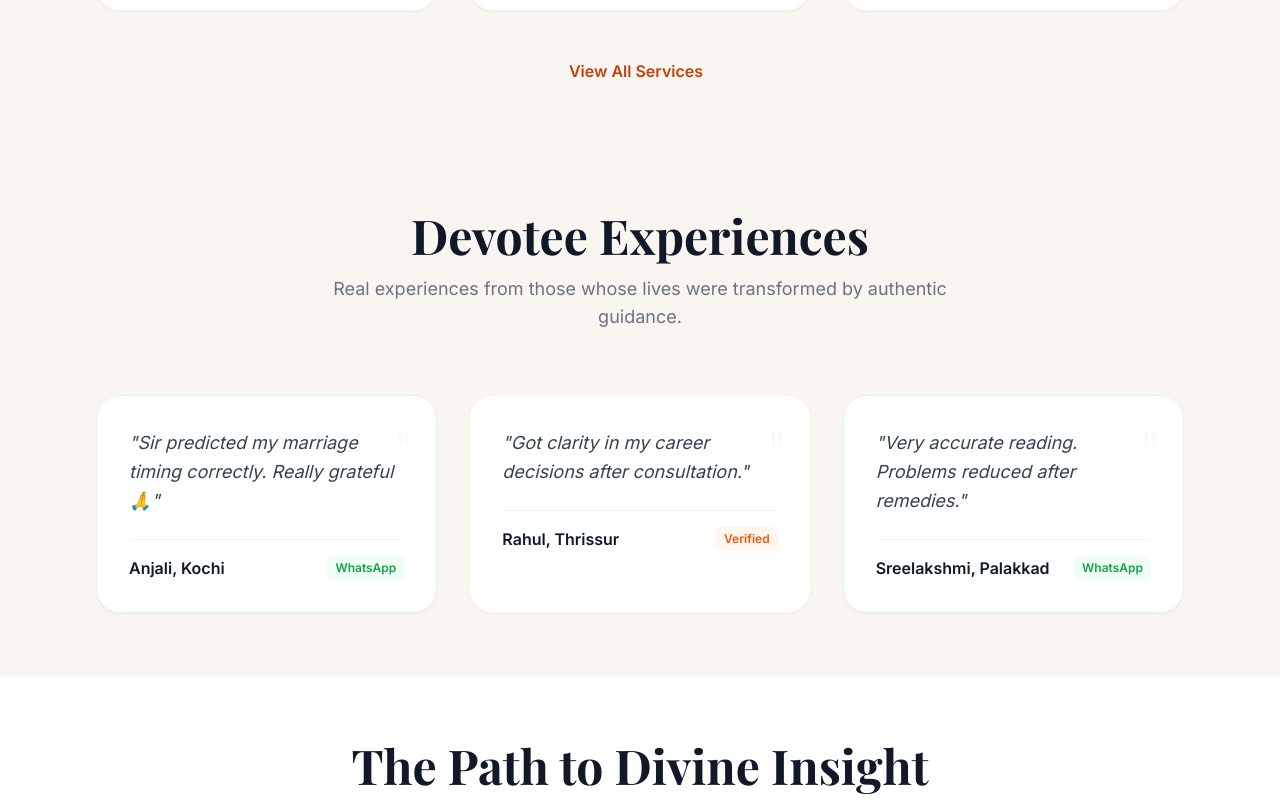
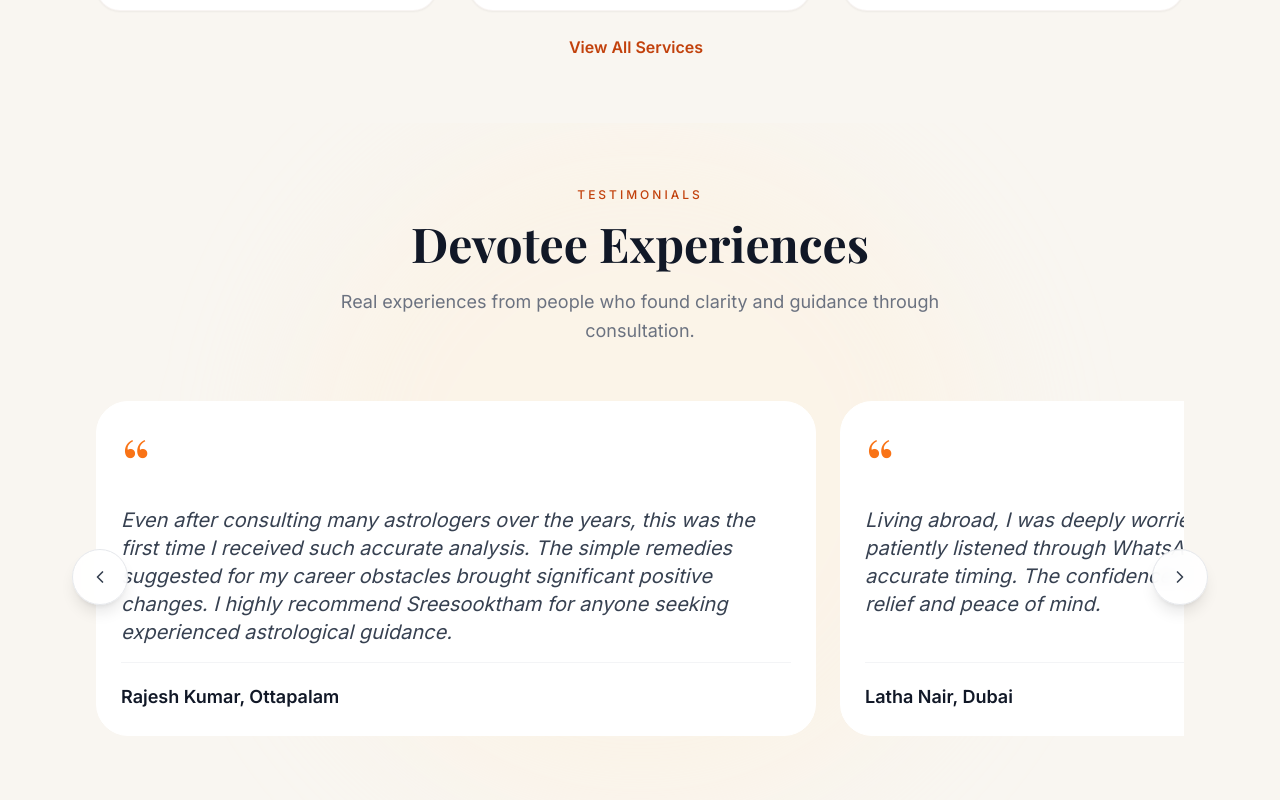
Before and after one commit to Akshay-Jayan3/astrology-template, a Next.js app: page / in a window 1280 px wide. Shown: the part 2440-3240 px from the top of the page. Built offline with nearby package versions, Linux system fonts and the light colour scheme; a web font is replaced by a local one.

Commit message:
testimonials added

```diff
--- a/components/sections/ServicesPreview.tsx
+++ b/components/sections/ServicesPreview.tsx
@@ -26,7 +26,7 @@ export default function ServicesPreview({ services }: any) {
             <Link
               key={s.title}
               href={`/services#${s.problemKey}`} // 🔥 anchor navigation
-              className="flex-none w-[85vw] sm:w-[350px] md:w-auto snap-center h-full"
+              className="flex-none w-[85vw] sm:w-[350px] md:w-auto snap-center max-h-full"
             >
               <div
                 className="bg-white h-full rounded-3xl p-6 lg:p-8 shadow-sm transition-all duration-300 hover:shadow-xl hover:shadow-orange-100/50 flex flex-col border border-orange-900/5 group relative overflow-hidden cursor-pointer"
@@ -61,7 +61,7 @@ export default function ServicesPreview({ services }: any) {
         </div>
 
         {/* View All CTA */}
-        <div className="text-center mt-12">
+        <div className="text-center mt-6">
           <Link
             href="/services"
             className="inline-flex items-center gap-2 text-orange-700 font-semibold hover:text-orange-800 transition-colors"
--- a/components/sections/Testimonials.tsx
+++ b/components/sections/Testimonials.tsx
@@ -1,99 +1,115 @@
+"use client";
+
+import { useRef } from "react";
+import { ChevronLeft, ChevronRight } from "lucide-react";
+
 export default function Testimonials({ items }: any) {
+  const sliderRef = useRef<HTMLDivElement>(null);
+
+  const scroll = (direction: "left" | "right") => {
+    if (!sliderRef.current) return;
+
+    sliderRef.current.scrollBy({
+      left: direction === "left" ? -760 : 760,
+      behavior: "smooth",
+    });
+  };
+
   return (
-    <section className="px-6 sm:px-12 lg:px-24 py-10 md:py-16 bg-[#F9F6F1]">
-      <div className="max-w-7xl mx-auto">
+    <section className="relative px-6 sm:px-12 lg:px-24 py-10 md:py-16 bg-[#F9F6F1] overflow-hidden">
+
+      {/* Background Glow */}
+      <div className="absolute top-0 left-1/2 -translate-x-1/2 w-[700px] h-[700px] bg-orange-100/30 blur-3xl rounded-full pointer-events-none" />
+
+      <div className="max-w-7xl mx-auto relative z-10">
 
         {/* Heading */}
-        <div className="text-center mb-16 max-w-2xl mx-auto">
-          <h2 className="text-4xl md:text-5xl font-serif font-bold text-gray-900 mb-4">
+        <div className="text-center mb-14 max-w-2xl mx-auto">
+          <p className="text-[#c2410c] font-medium uppercase tracking-[0.25em] text-xs mb-4">
+            Testimonials
+          </p>
+
+          <h2 className="text-4xl md:text-5xl font-serif font-bold text-gray-900 mb-5 leading-tight">
             Devotee Experiences
           </h2>
-          <p className="text-gray-500 text-lg">
-            Real experiences from those whose lives were transformed by authentic guidance.
+
+          <p className="text-gray-500 text-lg leading-relaxed">
+            Real experiences from people who found clarity and guidance through consultation.
           </p>
         </div>
 
-        {/* Mobile: Horizontal Scroll */}
-        <div className="md:hidden flex gap-6 overflow-x-auto snap-x snap-mandatory pb-4 -mx-6 px-6 [&::-webkit-scrollbar]:hidden">
-          {items.map((t: any, i: number) => {
-            const isWhatsApp = t.type === "whatsapp";
+        {/* Slider Wrapper */}
+        <div className="relative">
 
-            return (
+          {/* Left Arrow */}
+          <button
+            onClick={() => scroll("left")}
+            className="hidden md:flex absolute left-0 top-1/2 -translate-y-1/2 -translate-x-6 z-20 w-14 h-14 rounded-full bg-white/90 backdrop-blur border border-gray-200 shadow-lg items-center justify-center hover:bg-orange-50 transition-all duration-300"
+          >
+            <ChevronLeft className="w-5 h-5 text-gray-700" />
+          </button>
+
+          {/* Right Arrow */}
+          <button
+            onClick={() => scroll("right")}
+            className="hidden md:flex absolute right-0 top-1/2 -translate-y-1/2 translate-x-6 z-20 w-14 h-14 rounded-full bg-white/90 backdrop-blur border border-gray-200 shadow-lg items-center justify-center hover:bg-orange-50 transition-all duration-300"
+          >
+            <ChevronRight className="w-5 h-5 text-gray-700" />
+          </button>
+
+          {/* Slider */}
+          <div
+            ref={sliderRef}
+            className="flex gap-6 overflow-x-auto scroll-smooth snap-x snap-mandatory pb-4 [&::-webkit-scrollbar]:hidden"
+            style={{ scrollbarWidth: "none" }}
+          >
+            {items.map((t: any, i: number) => (
               <div
                 key={i}
-                className={`min-w-[85%] snap-start rounded-3xl p-6 shadow-sm transition-all duration-300
-                  ${isWhatsApp
-                    ? "bg-white border border-green-100"
-                    : "bg-white border border-orange-50"}
-                `}
+                className="group relative flex-none w-[92%] md:w-[720px] rounded-[2rem] bg-white backdrop-blur-xl border border-white p-6 flex flex-col overflow-hidden transition-all duration-500 hover:-translate-y-1 snap-start"
               >
+
                 {/* Quote */}
-                <div className="absolute top-6 right-6 text-5xl text-gray-100 font-serif opacity-40">
-                  "
+                <div className="text-7xl text-orange-500 font-serif leading-none mb-2 relative z-10">
+                  “
                 </div>
 
-                <p className="text-gray-700 text-base leading-relaxed mb-5 italic">
-                  "{t.content}"
+                {/* Content */}
+                <div className="flex-1 relative z-10">
+                  <p className="text-gray-700 text-lg md:text-xl leading-relaxed italic">
+                    {t.content}
                   </p>
+                </div>
 
-                <div className="flex items-center justify-between border-t border-gray-100 pt-4">
-                  <p className="font-semibold text-gray-900">{t.name}</p>
-
-                  {isWhatsApp ? (
-                    <span className="text-xs font-semibold text-green-600 bg-green-50 px-2 py-1 rounded-md">
-                      WhatsApp
-                    </span>
-                  ) : (
-                    <span className="text-xs font-semibold text-orange-600 bg-orange-50 px-2 py-1 rounded-md">
-                      Verified
-                    </span>
-                  )}
+                {/* Footer */}
+                <div className="mt-4 pt-5 border-t border-gray-100 relative z-10">
+                  <p className="font-semibold text-gray-900 text-lg">
+                    {t.name}
+                  </p>
                 </div>
               </div>
-            );
-          })}
+            ))}
           </div>
 
-        {/* Desktop: Grid */}
-        <div className="hidden md:grid grid-cols-2 lg:grid-cols-3 gap-8 ">
-          {items.map((t: any, i: number) => {
-            const isWhatsApp = t.type === "whatsapp";
+          {/* Mobile Controls */}
+          <div className="flex md:hidden justify-center gap-3 mt-8">
+            <button
+              onClick={() => scroll("left")}
+              className="w-11 h-11 rounded-full bg-white border border-gray-200 shadow-sm flex items-center justify-center"
+            >
+              <ChevronLeft className="w-5 h-5 text-gray-700" />
+            </button>
 
-            return (
-              <div
-                key={i}
-                className={`relative rounded-3xl p-8 shadow-sm transition-all duration-300 hover:shadow-xl hover:-translate-y-1
-                  ${isWhatsApp
-                    ? "bg-white border border-green-100"
-                    : "bg-white border border-orange-50"}
-                `}
+            <button
+              onClick={() => scroll("right")}
+              className="w-11 h-11 rounded-full bg-white border border-gray-200 shadow-sm flex items-center justify-center"
             >
-                {/* Quote */}
-                <div className="absolute top-6 right-6 text-6xl text-gray-100 font-serif opacity-50">
-                  "
+              <ChevronRight className="w-5 h-5 text-gray-700" />
+            </button>
           </div>
 
-                <p className="text-gray-700 text-lg leading-relaxed mb-6 italic">
-                  "{t.content}"
-                </p>
+        </div>
 
-                <div className="flex items-center justify-between border-t border-gray-100 pt-4">
-                  <p className="font-semibold text-gray-900">{t.name}</p>
-
-                  {isWhatsApp ? (
-                    <span className="text-xs font-semibold text-green-600 bg-green-50 px-2 py-1 rounded-md">
-                      WhatsApp
-                    </span>
-                  ) : (
-                    <span className="text-xs font-semibold text-orange-600 bg-orange-50 px-2 py-1 rounded-md">
-                      Verified
-                    </span>
-                  )}
-                </div>
-              </div>
-            );
-          })}
-        </div>
       </div>
     </section>
   );
--- a/data/site.json
+++ b/data/site.json
@@ -5,7 +5,7 @@
     "astrologer": "Sreekumar J Pillai",
     "phone": "919567763538",
     "whatsapp": "917510743538",
-    "facebook": "https://www.facebook.com/search/top?q=ശ്രീ%20ജ്യോതിഷാലയം",
+    "facebook": "https://www.facebook.com/share/1CdMDisjKC/",
     "email": "Sreesookthamastroresearch@gmail.com",
     "location": "Kannimoola Thekkathil, Mathilil P O Kollam",
     "languages": [
@@ -92,7 +92,8 @@
       "long": "For me, Astrology is not merely a profession; it is a 'Sacred Flame' (Kedavilakku) bestowed upon me by my ancestors through rigorous spiritual practice (Upasana) and a timeless lineage.\n\nBeing born into a heritage profoundly versed in both Astrological Sciences and Mantric Wisdom is the cornerstone of my life's journey. Every insight I share is anchored in my unwavering devotion to Lord Ettumanoorappan and the formidable energy of the Aghora Divinity.\n\nThrough decades of dedicated spiritual pursuit (Saparya) in the realm of Jyotishastra, I have moved beyond simple planetary analysis to deep life-transforming visions. I empower individuals to overcome complex life obstacles through a unique blend of traditional Mantric remedies and Shaivite spiritual practices. Just as the eternal lamp (Kedavilakku) of Ettumanoor dispels the darkness of every devotee, my mission is to illuminate a clear and righteous path for those who seek my guidance.\n\nWith over two decades of professional excellence in the media industry, I am uniquely equipped to present this ancient wisdom with absolute transparency, precision, and a modern perspective. 'Sreesooktham' is the sacred confluence where the trust of heritage, the sanctity of Shaivite divinity, and the profound strength of experience converge.",
       "lineage": "Heritage of Generations & Guardian of Aghora Divinity",
       "experience": "20+ Years of Professional Excellence",
-      "clients": "Spiritual Guidance Rooted in Aghora Divinity"
+      "clients": "Spiritual Guidance Rooted in Aghora Divinity",
+      "magazine": "Managing Director, Thrayambakam Jyothisham Magazine"
     },
     "ml": {
       "short": "തലമുറകളുടെ കൈപുണ്യവും അഘോര ചൈതന്യത്തിന്റെ കാവലും. ശ്രീകുമാർ ജെ പിള്ളയുടെ വിശ്വസ്തമായ വേദ ജ്യോതിഷവും മന്ത്രപരിഹാരങ്ങളും ആത്മീയ മാർഗ്ഗനിർദ്ദേശവും നൽകുന്ന പുണ്യവേദിയാണ് ശ്രീസൂക്തം.",
@@ -191,19 +192,24 @@
   ],
   "testimonials": [
     {
+      "type": "text",
+      "content": "Even after consulting many astrologers over the years, this was the first time I received such accurate analysis. The simple remedies suggested for my career obstacles brought significant positive changes. I highly recommend Sreesooktham for anyone seeking experienced astrological guidance.",
+      "name": "Rajesh Kumar, Ottapalam"
+    },
+    {
       "type": "whatsapp",
-      "content": "Sir predicted my marriage timing correctly. Really grateful 🙏",
-      "name": "Anjali, Kochi"
+      "content": "Living abroad, I was deeply worried about my daughter’s marriage. He patiently listened through WhatsApp and provided clear guidance with accurate timing. The confidence in his words gave our family great relief and peace of mind.",
+      "name": "Latha Nair, Dubai"
     },
     {
       "type": "text",
-      "content": "Got clarity in my career decisions after consultation.",
-      "name": "Rahul, Thrissur"
+      "content": "Beyond predictions, he explains planetary positions with remarkable clarity and logic. His guidance helped me avoid unnecessary fears and make better life decisions. I have become a regular client and deeply respect his knowledge and wisdom.",
+      "name": "Adv. Praveen Menon, Thrissur"
     },
     {
       "type": "whatsapp",
-      "content": "Very accurate reading. Problems reduced after remedies.",
-      "name": "Sreelakshmi, Palakkad"
+      "content": "Within a short time, I received clear answers to some of the most complex problems in my life. The remedies suggested were simple, practical, and easy to follow. Thank you, Sreesooktham, for the guidance and support.",
+      "name": "Sandhya Viswanathan, Chennai"
     }
   ],
   "howItWorks": [
```
Also changed, not shown: components/sections/AboutPreview.tsx (+9 -2 lines). Lines whose indentation alone changed are shown as unchanged.
